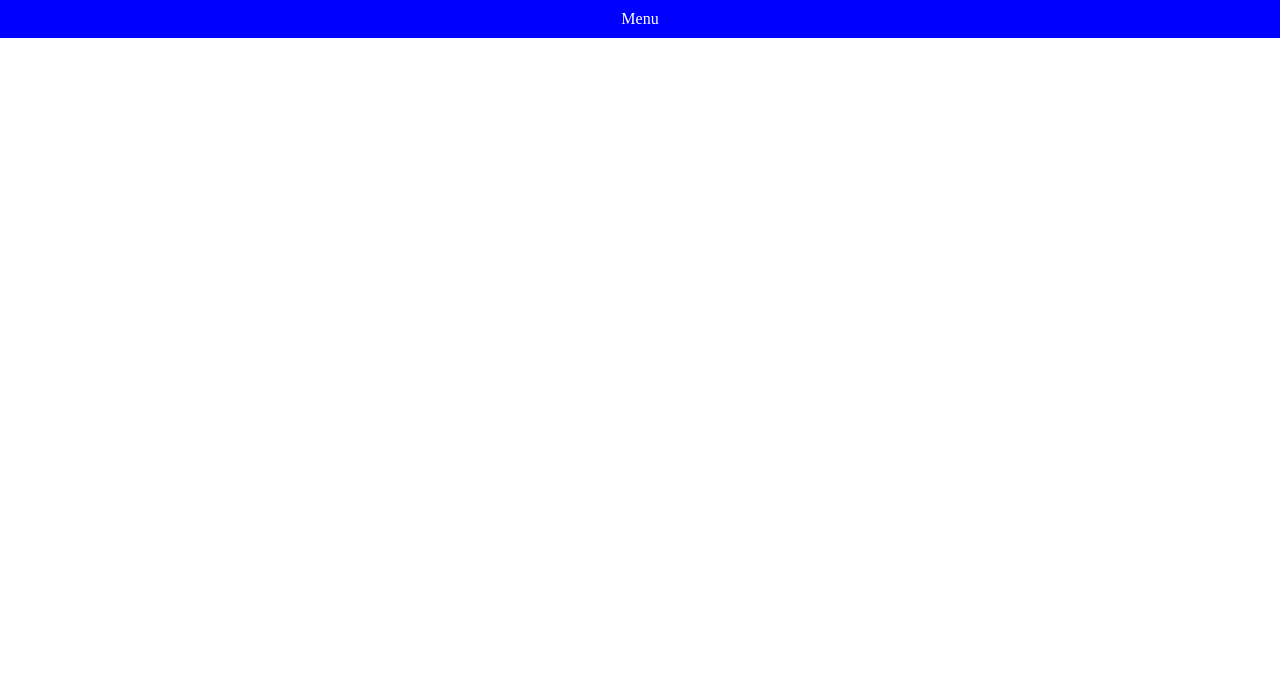
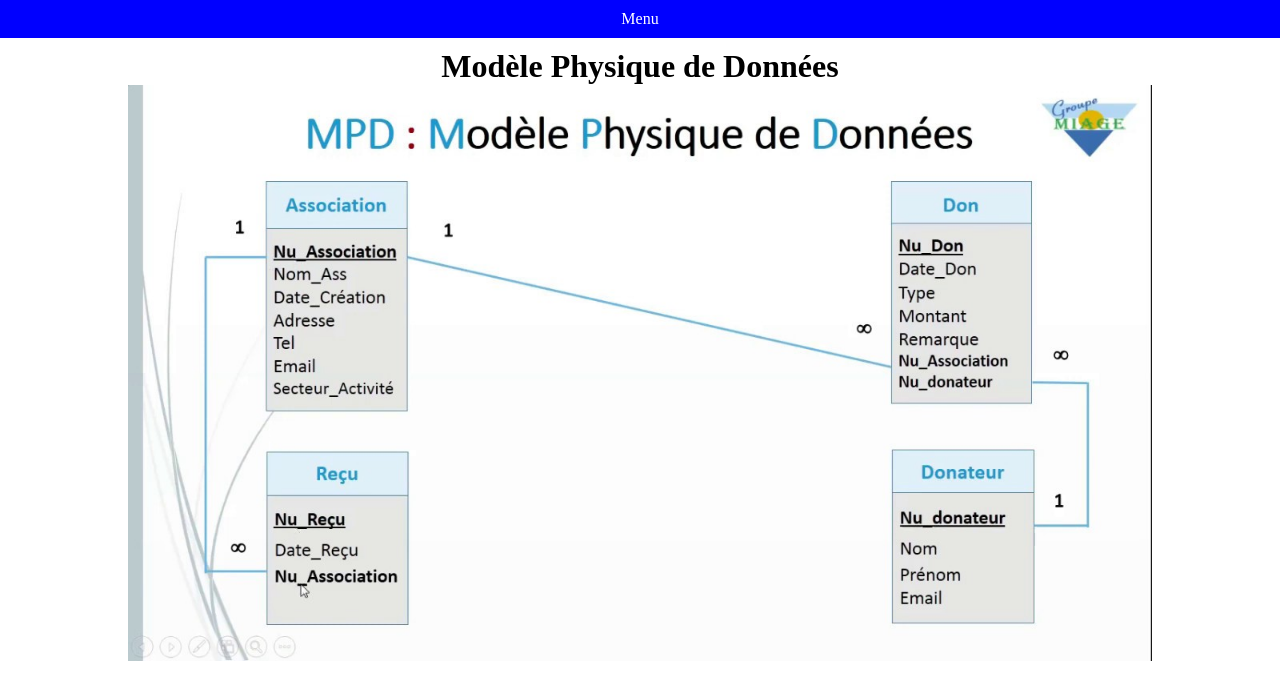
Before and after one commit to 2023-cda-alt-devops-p3/catalog-az, a React (Create React App) app: page /MPD in a window 1280 px wide. Shown: the top 700 px of the page. Built offline with nearby package versions, Linux system fonts and the light colour scheme.

Commit message:
feat: mpd,mod,mcd

```diff
--- a/src/components/Mcd.jsx
+++ b/src/components/Mcd.jsx
@@ -3,9 +3,9 @@ import exempleMCD from '../assets/exemple-MCD.jpg'
 
 const Mcd = () => {
   return (
-    <div className='w-100 m-auto'>
-      <div className="m-auto">
-        <h1>TEST</h1>
+    <div className='w-80 m-auto'>
+      <div className="m-auto mt-10">
+        <h1 className="text-center" >Modèle Conceptuelle de Données</h1>
         <img  className="img-diag"src={exempleMCD} alt="exemple_MCD" />
       </div>
     </div>
--- a/src/components/Mod.jsx
+++ b/src/components/Mod.jsx
@@ -1,10 +1,14 @@
 import React from 'react'
+import exempleMOD from '../assets/exemple-MOD.png'
 
 const Mod = () => {
   return (
-    <div>
-
+    <div className='w-80 m-auto'>
+    <div className="m-auto mt-10">
+      <h1 className="text-center" >Modèle Organisationnel de Données</h1>
+      <img  className="img-diag"src={exempleMOD} alt="exemple_MCD" />
     </div>
+  </div>
   )
 }
 
--- a/src/components/Mpd.jsx
+++ b/src/components/Mpd.jsx
@@ -1,10 +1,15 @@
-import React from 'react'
+import React from 'react';
+import exempleMPD from '../assets/exemple-MPD.jpeg';
+
 
 const Mpd = () => {
   return (
-    <div>
-
+  <div className='w-80 m-auto'>
+    <div className="m-auto mt-10">
+      <h1 className="text-center" >Modèle Physique de Données</h1>
+      <img  className="img-diag"src={exempleMPD} alt="exemple_MPD" />
     </div>
+  </div>
   )
 }
 
--- a/src/components/menu/Menu.jsx
+++ b/src/components/menu/Menu.jsx
@@ -28,7 +28,7 @@ const Menu = () => {
                     <ul className='sous'>
                         <li><NavLink to={"/MCD" }>Modèle conceptuel des données</NavLink></li>
                         <li><NavLink to={"MOD"}>Modèle organisationnel des données</NavLink></li>
-                        <li><NavLink to={"MDP"}>Modèle physique des données</NavLink></li>
+                        <li><NavLink to={"Mpd"}>Modèle physique des données</NavLink></li>
                     </ul>
                 </li>
             </ul>
--- a/src/index.css
+++ b/src/index.css
@@ -1,9 +1,18 @@
 .w-100{
     width: 100%;
+}
+.w-80{
+    width: 80%;
 }
 .m-auto{
     margin: auto;
 }
 .img-diag {
-    width: 80%;
+    width: 100%;
 }
+.text-center{
+    text-align: center;
+}
+.mt-10{
+    margin-top: 10px;
+}
```
Also changed, not shown: src/assets/exemple-MOD.png (added), src/assets/exemple-MPD.jpeg (added).
